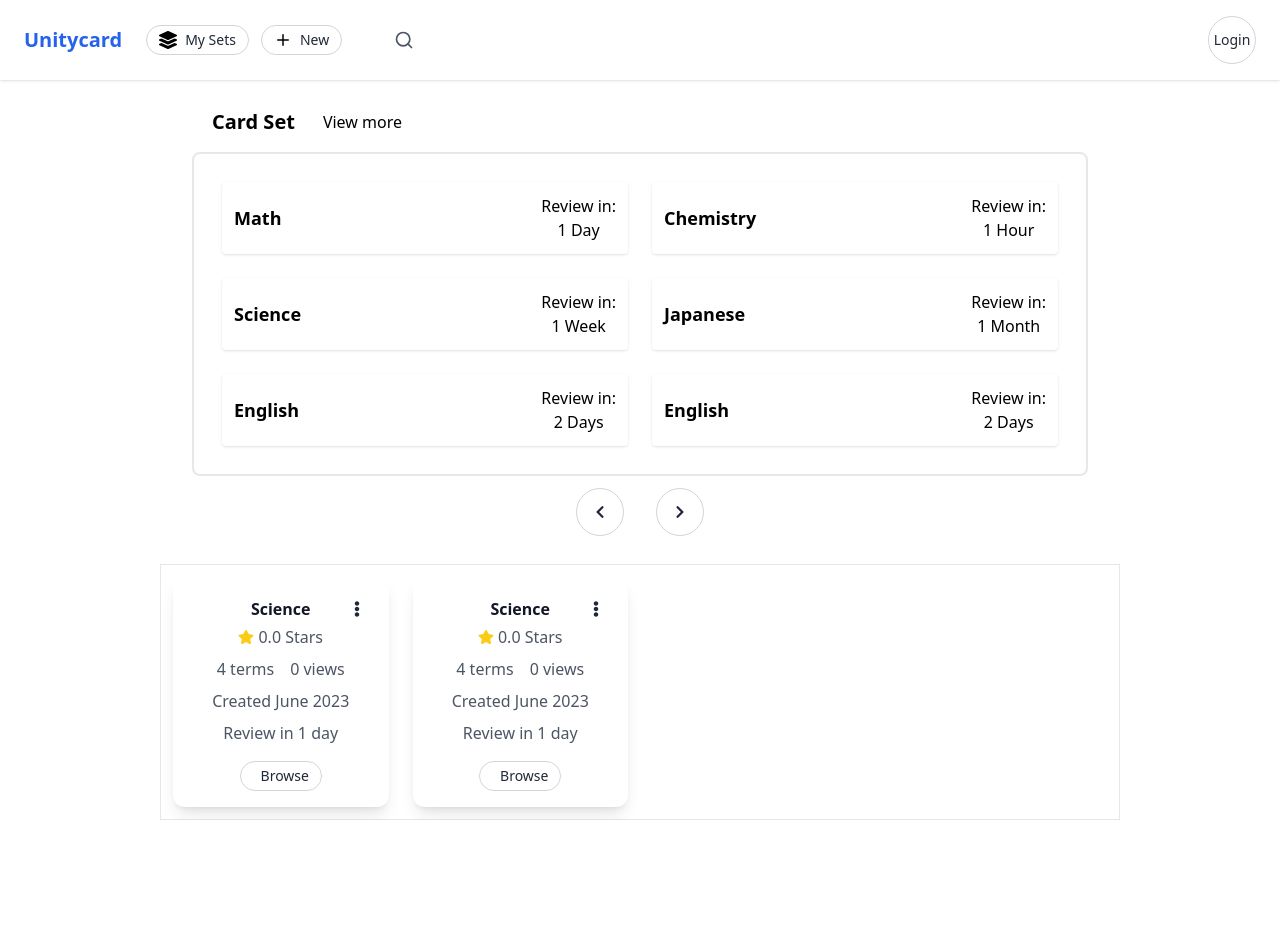
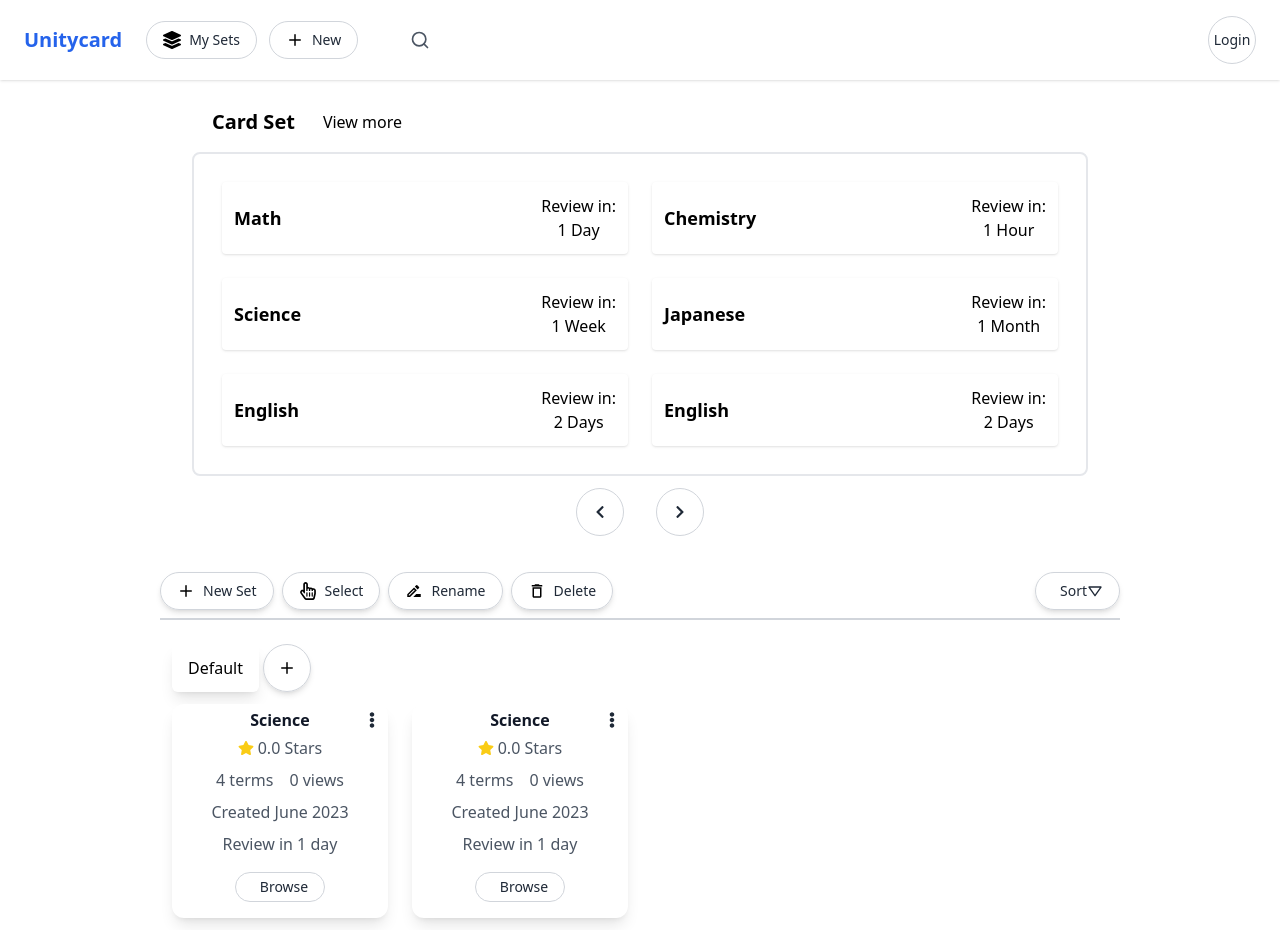
Before and after one commit to JayCenxx/forgetCurve, a React (Create React App) app in the folder forgetcurve_react/: page / in a window 1280 px wide. Before the commit the page ends 820 px from the top, so only its background shows below. Built offline with nearby package versions, Linux system fonts and the light colour scheme.

Commit message:
CardContainer 3

```diff
--- a/forgetcurve_react/src/components/CardContainer.js
+++ b/forgetcurve_react/src/components/CardContainer.js
@@ -1,18 +1,78 @@
+import { FiPlus } from "react-icons/fi";
+import { buttonStyle } from "../style/styles";
 import CardSetDetails from "./CardSetDetails";
+import { FaRegHandPointer } from "react-icons/fa";
+import { MdDeleteOutline,MdOutlineDriveFileRenameOutline } from "react-icons/md";
+import { BiDownArrow } from "react-icons/bi";
+import ThreedotsButton from "./buttons/ThreedotsButton";
+import { useState } from "react";
+
+const CardContainer = () => {
+  return (
+    <>
+      {/* physical button */}
+      <section className="flex items-center justify-start space-x-2  w-9/12 mx-auto py-2 border-b-2 border-gray-300">
+        <div className="flex space-x-2 whitespace-nowrap">
+        <button
+          className={`${buttonStyle.pill_container} ${buttonStyle.colorRing} py-2 shadow-md`}
+        >
+          <FiPlus className="text-lg " />
+          <span className={`${buttonStyle.pill_span} md:block hidden`}>New Set</span>
+        </button>
+        <button
+          className={`${buttonStyle.pill_container} ${buttonStyle.colorRing} py-2 shadow-md`}>
+          <FaRegHandPointer className="text-lg " />
+          <span className={`${buttonStyle.pill_span} md:block hidden`}>Select</span>
+        </button>
+        <button
+          className={`${buttonStyle.pill_container} ${buttonStyle.colorRing} py-2 shadow-md`}>
+          <MdOutlineDriveFileRenameOutline className="text-lg " />
+          <span className={`${buttonStyle.pill_span} md:block hidden`}>Rename</span>
+        </button>
+        <button
+          className={`${buttonStyle.pill_container} ${buttonStyle.colorRing} py-2 shadow-md`}>
+          <MdDeleteOutline className="text-lg " />
+          <span className={`${buttonStyle.pill_span} md:block hidden`}>Delete</span>
+        </button>
+        </div>
+        <div className="flex-grow"/>
+        <div className="flex">
 
 
-const CardContainer=()=>{
-    return (
-        <main className="grid grid-cols-12 border w-9/12 mx-auto ">
-            <section className="col-span-12 sm:col-span-6 md:col-span-6 lg:col-span-4 xl:col-span-3 m-3">
-            <CardSetDetails/>
-            </section>
 
-            <section className="col-span-12 sm:col-span-6 md:col-span-6 lg:col-span-4 xl:col-span-3 m-3">
-            <CardSetDetails/>
-            </section>
-        </main>
-    )
-}
+        <ThreedotsButton Icon={BiDownArrow}  Name={"Sort"} >
+
+
+        </ThreedotsButton>
+
+        </div>
+      </section>
+
+{/* tap system */}
+      <section className="flex items-center justify-start space-x-1  w-9/12 mx-auto mt-6 pl-3">
+        <div className="flex items-center justify-center px-4 py-1  shadow-lg rounded-md  hover:bg-gray-100 focus:outline-none py-3">
+           Default
+        </div>
+        <button
+          className={`${buttonStyle.round_container} ${buttonStyle.colorRing} py-2 shadow-md`}
+        >
+          <FiPlus className="text-lg " />
+          <span className={buttonStyle.round_span}></span>
+        </button>
+      </section>
+
+{/* card deck module */}
+      <section className="grid grid-cols-12  w-9/12 mx-auto ">
+        <div className="col-span-12 sm:col-span-6 md:col-span-6 lg:col-span-4 xl:col-span-3 m-3">
+          <CardSetDetails />
+        </div>
+
+        <div className="col-span-12 sm:col-span-6 md:col-span-6 lg:col-span-4 xl:col-span-3 m-3">
+          <CardSetDetails />
+        </div>
+      </section>
+    </>
+  );
+};
 
 export default CardContainer;
--- a/forgetcurve_react/src/components/CardSetDetails.js
+++ b/forgetcurve_react/src/components/CardSetDetails.js
@@ -4,7 +4,8 @@ import ThreedotsButton from "./buttons/ThreedotsButton";
 
 const CardSetDetails = () => {
   return (
-    <main className="bg-white shadow-lg rounded-xl p-4">
+    <main className="bg-white shadow-lg rounded-xl ">
+
       {/* title */}
       <section className="flex items-center justify-between w-full">
         <div className="w-1/3"></div>
@@ -42,12 +43,13 @@ const CardSetDetails = () => {
       </section>
 
       {/* browse or review button */}
-      <section className="flex items-center justify-center mt-4">
+      <section className="flex items-center justify-center py-4">
         {/*Login Button */}
         <button className={`${buttonStyle.pill_container} `}>
           <div className={`${buttonStyle.pill_span} `}>Browse</div>
         </button>
       </section>
+
     </main>
   );
 };
--- a/forgetcurve_react/src/components/buttons/ThreedotsButton.js
+++ b/forgetcurve_react/src/components/buttons/ThreedotsButton.js
@@ -1,40 +1,41 @@
 import React, { useState, useRef, useEffect } from 'react';
 import { FaEllipsisV } from 'react-icons/fa';
+import { cardButtonStyle  } from '../../style/styles';
 
-const ThreedotsButton = () => {
+const ThreedotsButton = ({ Icon = FaEllipsisV, Name }) => {
   const [isOpen, setIsOpen] = useState(false);
   const ref = useRef();
 
   useEffect(() => {
-    const handleClickOutside = (event) => {
-      if (ref.current && !ref.current.contains(event.target)) {
+    function handleClickOutside(event) {
+      if (isOpen && ref.current && !ref.current.contains(event.target)) {
         setIsOpen(false);
       }
-    };
+    }
 
-    document.addEventListener('click', handleClickOutside, true);
-
-    return () => {
-      document.removeEventListener('click', handleClickOutside, true);
-    };
-  }, []);
+    if (isOpen) {
+      document.addEventListener('click', handleClickOutside, true);
+      return () => document.removeEventListener('click', handleClickOutside, true);
+    }
+  }, [isOpen]);
 
   return (
-    <main className="relative" ref={ref}>
+    <div className="relative" ref={ref}>
       <button
-        onClick={() => setIsOpen(prev => !prev)}
-        className="p-2 rounded-lg hover:bg-gray-300 focus:outline-none focus:ring-2 focus:ring-gray-400"
+        onClick={() => setIsOpen(isOpen => !isOpen)}
+        className={Name ? `${cardButtonStyle.card_Container} ${cardButtonStyle.colorRing}` : 'p-2 rounded-lg hover:bg-gray-300 focus:outline-none focus:ring-2 focus:ring-gray-400'}
       >
-        <FaEllipsisV className="text-gray-800" />
+        {Name && <span className={cardButtonStyle.card_span}>{Name}</span>}
+        <Icon className="text-gray-800" />
       </button>
       {isOpen && (
-        <div className="absolute right-0 w-max py-2  bg-white rounded-md shadow-xl z-10">
+        <div className="absolute right-0 w-max py-2 bg-white rounded-md shadow-xl z-10">
           <a href="#" className="block px-4 py-2 text-md text-gray-700 hover:bg-gray-100">Edit</a>
           <a href="#" className="block px-4 py-2 text-md text-gray-700 hover:bg-gray-100">Rename</a>
           <a href="#" className="block px-4 py-2 text-md text-gray-700 hover:bg-gray-100">Share</a>
         </div>
       )}
-    </main>
+    </div>
   );
 };
 
--- a/forgetcurve_react/src/components/header/Header.js
+++ b/forgetcurve_react/src/components/header/Header.js
@@ -19,13 +19,13 @@ const Header = () => {
       {/* button collection , buttons ll be hidden VP<640px, else it ll display*/}
       <section className="px-6 sm:flex hidden items-center justify-start space-x-3  ">
         {/* My Set button */}
-        <button className={`${buttonStyle.pill_container} ${buttonStyle.colorRing}`}>
+        <button className={`${buttonStyle.pill_container} ${buttonStyle.colorRing} py-2`}>
           <FaLayerGroup className="text-lg" />
           <span className={buttonStyle.pill_span}>My Sets</span>
         </button>
 
         {/* Add Button */}
-        <button className={`${buttonStyle.pill_container} ${buttonStyle.colorRing}`}>
+        <button className={`${buttonStyle.pill_container} ${buttonStyle.colorRing} py-2`}>
           <FiPlus className="text-lg " />
           <span className={buttonStyle.pill_span}>New</span>
         </button>
@@ -38,7 +38,7 @@ const Header = () => {
 
       <section className="flex items-center space-x-3">
         {/*Login Button */}
-        <button className={`${buttonStyle.round_container} ${buttonStyle.colorRing}`}>
+        <button className={`${buttonStyle.round_container} ${buttonStyle.colorRing} `}>
           <span className={`${buttonStyle.round_span}`}>Login</span>
         </button>
       </section>
--- a/forgetcurve_react/src/style/styles.js
+++ b/forgetcurve_react/src/style/styles.js
@@ -1,16 +1,24 @@
 // styles.js
 
-const buttonStyle = {
-  pill_container:
-    "flex items-center justify-center px-3 py-1  border border-gray-300 rounded-full  hover:bg-gray-100 focus:outline-none  ",
-  pill_span: "ml-2 font-medium text-sm text-gray-800",
-  round_container: "flex items-center justify-center p-2 border border-gray-300 rounded-full hover:bg-gray-100   h-12 w-12",
-  round_span: "font-medium text-sm text-gray-800",
-  colorRing: "focus:ring-2  focus:ring-gray-500 focus:outline-none",
-  focusColor:"focus:bg-red-500 "
+const baseStyles = {
+  container: "flex items-center justify-center border border-gray-300 rounded-full hover:bg-gray-100 focus:outline-none",
+  span: "font-medium text-sm text-gray-800",
+  focusRing: "focus:ring-2 focus:ring-gray-500 focus:outline-none",
 };
 
+const buttonStyle = {
+  pill_container: `${baseStyles.container} px-4 py-1`,
+  pill_span: `${baseStyles.span} ml-2`,
+  round_container: `${baseStyles.container} p-2 h-12 w-12`,
+  round_span: baseStyles.span,
+  colorRing: baseStyles.focusRing,
+  focusColor: "focus:bg-red-500",
+};
 
-export{
-  buttonStyle
-}
+const cardButtonStyle = {
+  card_Container: `${buttonStyle.pill_container} py-2 shadow-md`,
+  card_span: `${buttonStyle.pill_span} md:block hidden`,
+  focusColor: "focus:bg-red-500",
+};
+
+export { buttonStyle, cardButtonStyle };
```
Also changed, not shown: forgetcurve_react/src/components/buttons/NewSetButton.js (added).
